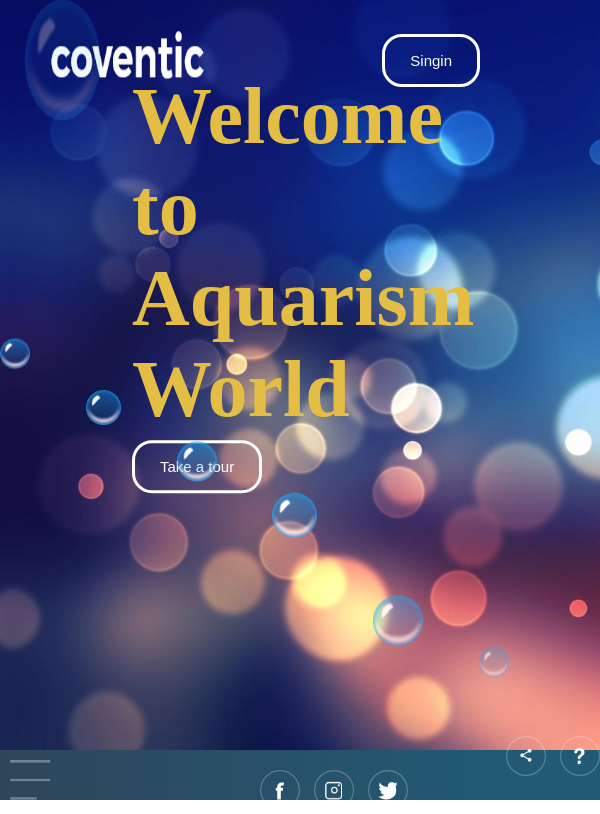
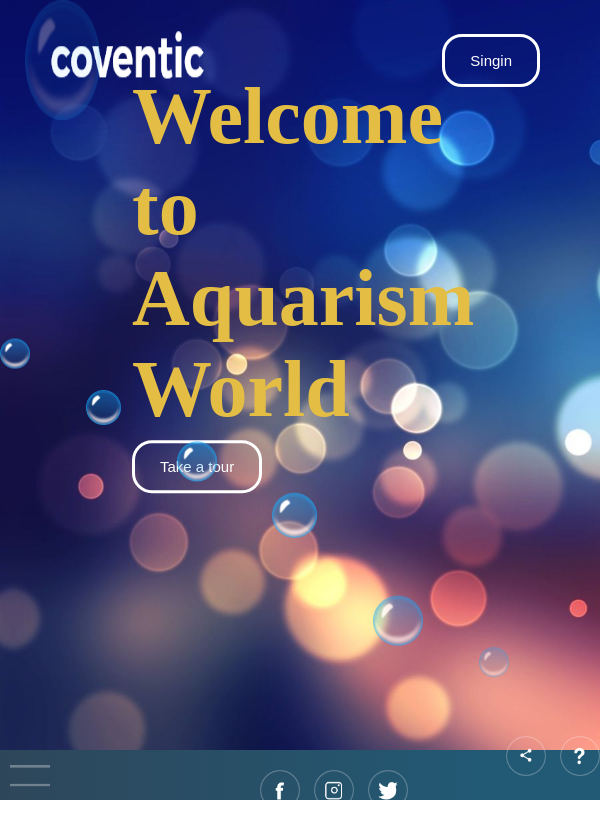
Before and after one commit to pavithrasur/world, a plain HTML site: page index.html in a window 600 px wide. Drawn offline with Linux system fonts and the light colour scheme.

Commit message:
Add files via upload

```diff
--- a/style.css
+++ b/style.css
@@ -16,7 +16,7 @@
     display: flex;
     align-items: center;
     justify-content: space-between;
-    width: 80%;
+    width: 90%;
 }
 .logo
 {
@@ -199,6 +199,7 @@ cursor: pointer;
     position: absolute;
     right: 0;
 
+
 }
 .set-2
 {
@@ -209,9 +210,10 @@ cursor: pointer;
 
 .set-1
 {
-    margin-top: 10px;
+    margin-top: 15px;
     margin-left: 10px;
     width: 20px;
+
 
 }
 }
```
